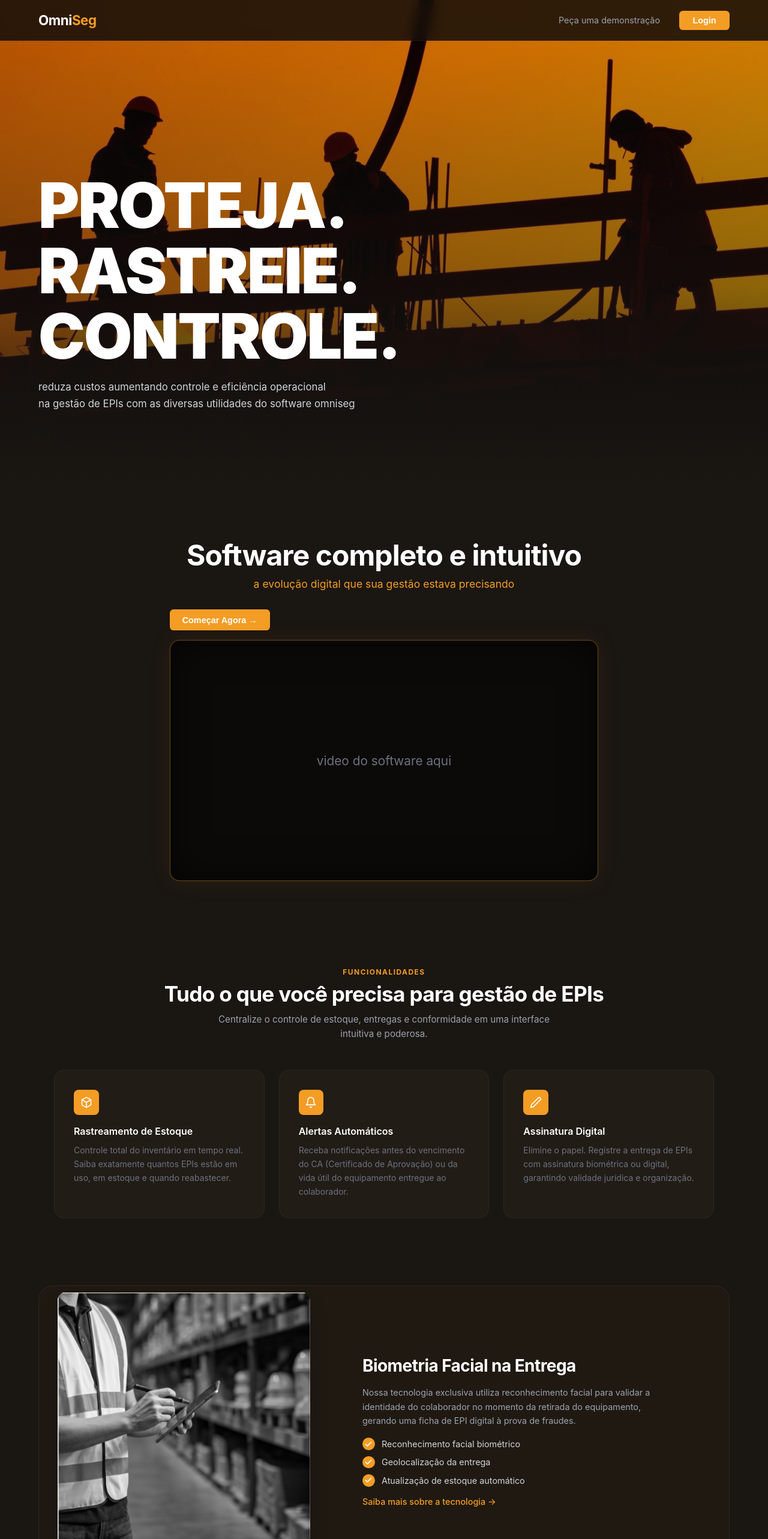
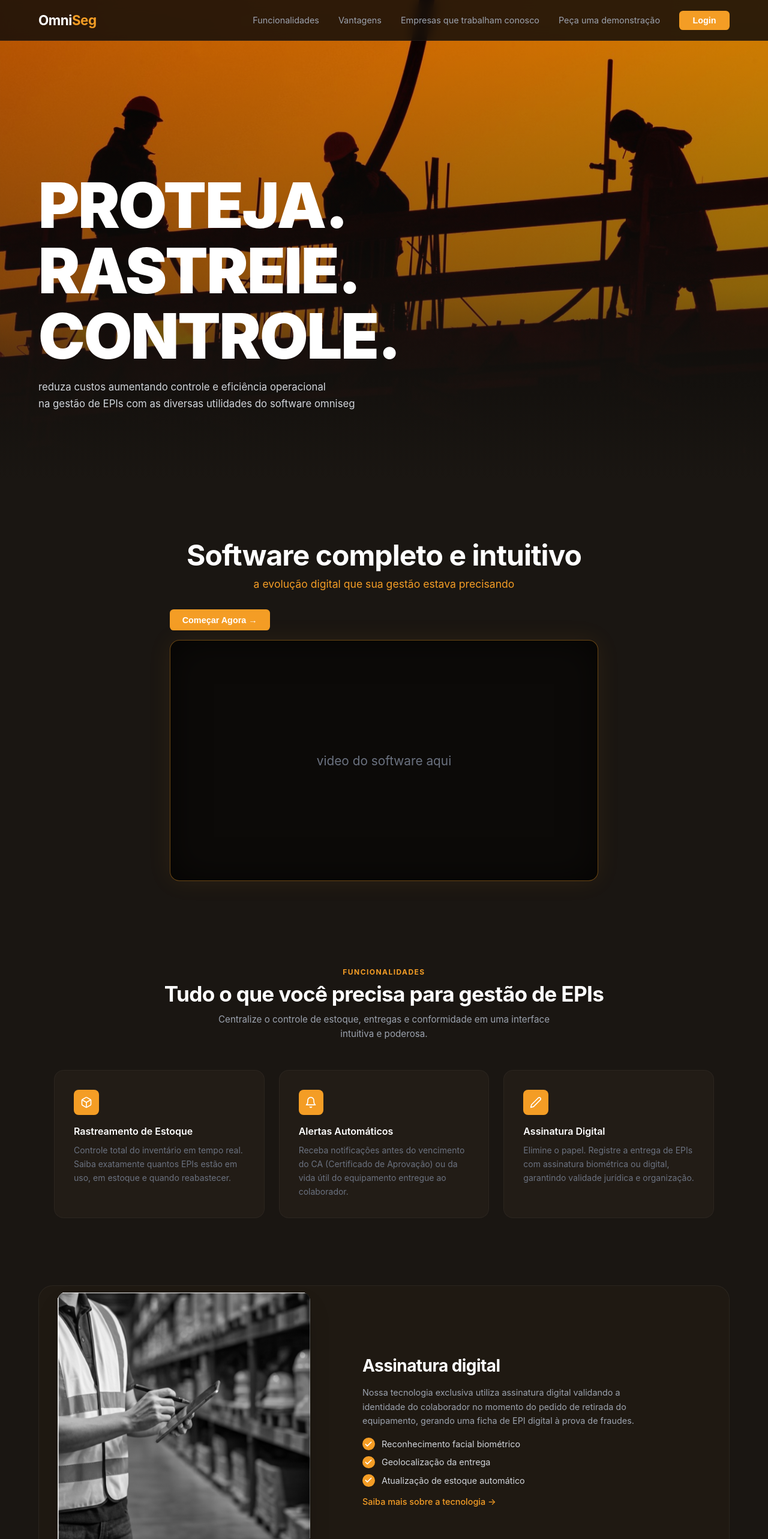
Before and after one commit to henriqueVMdev/Sistema_epi, a Vue app: page / in a window 1280 px wide. Shown: the top 2566 px of the page at 60% size. Built offline with nearby package versions, Linux system fonts and the light colour scheme; no server answers.

Commit message:
UPDATE home

```diff
--- a/src/pages/home.vue
+++ b/src/pages/home.vue
@@ -1,16 +1,18 @@
 <template>
-  <!-- NAVBAR -->
-  <nav class="navbar">
+  <header class="navbar">
     <div class="navbar-logo">
       <span class="logo-name">Omni<span class="logo-accent">Seg</span></span>
     </div>
     <div class="navbar-right">
+      <a href="#funcionalidades" class="nav-link">Funcionalidades</a>
+      <a href="#vantagens" class="nav-link">Vantagens</a>
+      <a href="#empresas" class="nav-link">Empresas que trabalham conosco</a>
       <a href="#" class="nav-link">Peça uma demonstração</a>
       <RouterLink to="/login">
         <button class="btn-login">Login</button>
       </RouterLink>
     </div>
-  </nav>
+  </header>
 
   <!-- HERO -->
   <section class="hero">
@@ -26,7 +28,7 @@
     </div>
   </section>
 
-  <!-- SOFTWARE COMPLETO -->
+
   <section class="software">
     <h2 class="software-title">Software completo e intuitivo</h2>
     <p class="software-sub">a evolução digital que sua gestão estava precisando</p>
@@ -40,8 +42,8 @@
     </div>
   </section>
 
-  <!-- FUNCIONALIDADES -->
-  <section class="features">
+
+  <section id="funcionalidades" class="funcionalidades">
     <span class="section-tag">FUNCIONALIDADES</span>
     <h2 class="section-title">Tudo o que você precisa para gestão de EPIs</h2>
     <p class="section-sub">Centralize o controle de estoque, entregas e conformidade em uma interface intuitiva e poderosa.</p>
@@ -81,18 +83,17 @@
     </div>
   </section>
 
-  <!-- BIOMETRIA -->
-  <section class="biometria-wrap">
+  <section class="assinatura-wrap">
     <div class="bio-card">
       <div class="bio-img-side">
         <img src="../assets/prancheta.svg" alt="Entrega de EPI" />
         <span class="bio-badge">✓ Entrega Confirmada</span>
       </div>
       <div class="bio-text-side">
-        <h2>Biometria Facial na Entrega</h2>
+        <h2>Assinatura digital </h2>
         <p>
-          Nossa tecnologia exclusiva utiliza reconhecimento facial para validar a
-          identidade do colaborador no momento da retirada do equipamento,
+          Nossa tecnologia exclusiva utiliza assinatura digital validando a
+          identidade do colaborador no momento do pedido de retirada do equipamento,
           gerando uma ficha de EPI digital à prova de fraudes.
         </p>
         <ul class="bio-checks">
@@ -126,8 +127,7 @@
     </div>
   </section>
 
-  <!-- VANTAGENS -->
-  <section class="vantagens">
+  <section id="vantagens" class="vantagens">
     <div class="van-left">
       <span class="section-tag">VANTAGENS</span>
       <h2 class="section-title" style="text-align:left; margin-bottom: 2rem;">Por que escolher OmniSeg?</h2>
@@ -186,8 +186,8 @@
     </div>
   </section>
 
-  <!-- EMPRESAS -->
-  <section class="empresas">
+
+  <section id="empresas" class="empresas">
     <h2>Empresas que confiam no nosso projeto</h2>
     <p>venha fazer parte você também</p>
     <div class="logos-row">
@@ -195,7 +195,7 @@
     </div>
   </section>
 
-  <!-- CTA -->
+
   <section class="cta">
     <h2>Pronto para modernizar sua gestão?</h2>
     <p>Junte-se ao software que transformou a segurança no trabalho com tecnologia e automação. Teste grátis por 14 dias.</p>
@@ -205,7 +205,6 @@
     </div>
   </section>
 
-  <!-- FOOTER -->
   <footer class="footer">
     <div class="footer-brand">
       <span class="logo-name footer-logo-name">Omni<span class="logo-accent">Seg</span></span>
@@ -213,7 +212,7 @@
     </div>
     <div class="footer-col">
       <h4>Produto</h4>
-      <a href="#">Funcionalidades</a>
+      <a href="#funcionalidades">Funcionalidades</a>
       <a href="#">Integrações</a>
       <a href="#">Preços</a>
       <a href="#">Atualizações</a>
@@ -263,15 +262,19 @@ export default {
 </script>
 
 
+<style>
+html {
+  scroll-behavior: smooth;
+}
+</style>
+
 <style scoped>
-/* ── BASE ─────────────────────────────────── */
 * {
   box-sizing: border-box;
   margin: 0;
   padding: 0;
 }
 
-/* ── NAVBAR ───────────────────────────────── */
 .navbar {
   position: fixed;
   top: 0;
@@ -331,7 +334,6 @@ export default {
   background-color: #e08c18;
 }
 
-/* ── HERO ─────────────────────────────────── */
 .hero {
   position: relative;
   height: 100vh;
@@ -378,7 +380,6 @@ export default {
   line-height: 1.7;
 }
 
-/* ── SOFTWARE ─────────────────────────────── */
 .software {
   background: #1A1612;
   padding: 6rem 4rem 4rem;
@@ -441,8 +442,7 @@ export default {
   box-shadow: 0 0 40px rgba(244, 157, 37, 0.08), inset 0 0 60px rgba(0,0,0,0.6);
 }
 
-/* ── FEATURES ─────────────────────────────── */
-.features {
+.funcionalidades {
   background: #1A1612;
   padding: 5rem 4rem;
   display: flex;
@@ -517,8 +517,7 @@ export default {
   line-height: 1.65;
 }
 
-/* ── BIOMETRIA ────────────────────────────── */
-.biometria-wrap {
+.assinatura-wrap {
   background: #1A1612;
   padding: 2rem 4rem 4rem;
 }
@@ -617,7 +616,6 @@ export default {
   opacity: 0.8;
 }
 
-/* ── VANTAGENS ────────────────────────────── */
 .vantagens {
   background: #1A1612;
   padding: 5rem 4rem;
@@ -690,7 +688,6 @@ export default {
   line-height: 1.55;
 }
 
-/* ── EMPRESAS ─────────────────────────────── */
 .empresas {
   background: #100e0b;
   padding: 5rem 4rem;
@@ -723,7 +720,6 @@ export default {
   opacity: 0.85;
 }
 
-/* ── CTA ──────────────────────────────────── */
 .cta {
   background: #1A1612;
   padding: 6rem 4rem;
@@ -771,7 +767,6 @@ export default {
   color: #6b7280;
 }
 
-/* ── FOOTER ───────────────────────────────── */
 .footer {
   background: #0d0b08;
   padding: 3.5rem 4rem;
```
Also changed, not shown: src/composables/useSupabase.js (+0 -8 lines), src/router/index.js (line endings or trailing spaces).
